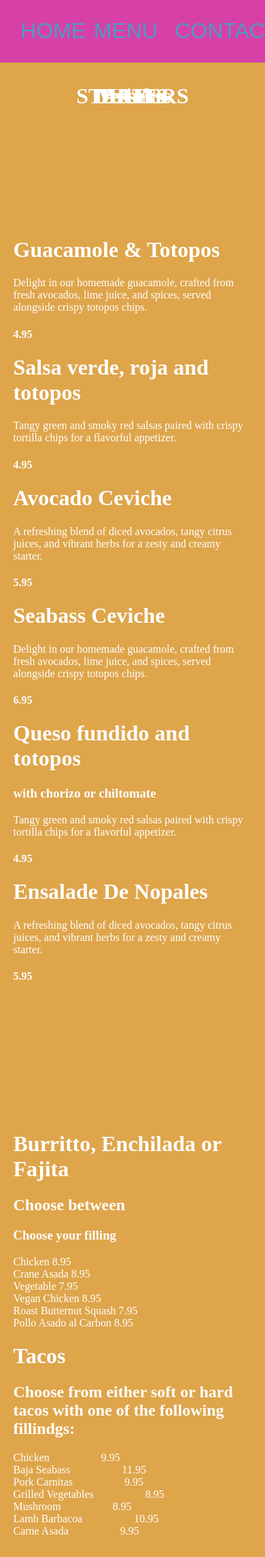
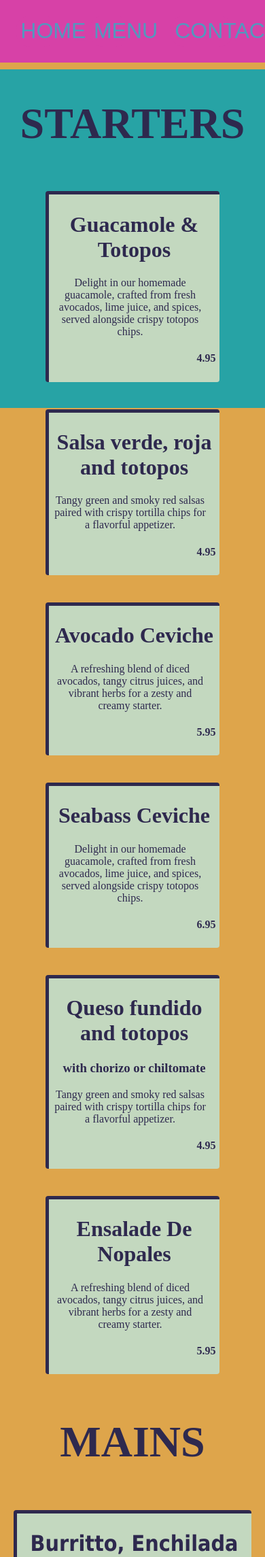
Before and after one commit to hermionelamb/Nopalito, a Flask app: template src/nopalito_flask/templates/menu.html in a window 390 px wide; the page is wider, and only the part inside the window is pictured. Shown: the top 2290 px of that part at 68% size. Run offline with Flask 3, Linux system fonts and the light colour scheme; the template is opened without the code that fills it, so the values that code supplies are empty; some libraries are stand-ins or nearby versions; some web fonts are replaced.

Commit message:
Update menu.css

```diff
--- a/src/nopalito_flask/static/menu.css
+++ b/src/nopalito_flask/static/menu.css
@@ -1,169 +1,84 @@
 
-/* creating a grid where menu items will be stored in  */
-.nestedgrid{
-    width: 90%;
-    display: grid;
-    grid-template-columns: 1fr 1fr 1fr;
-    grid-template-rows: 50px 1fr 1fr 1fr 50px;
-    column-gap: 5%;
-    row-gap: 5%;
-    justify-content: space-evenly;
-    margin-left: 5%;
-    margin-right: 5%;
+@font-face {
+    font-family: 'BarrioRegular'; /* The name you want to use for your font */
+    src: url('../static/fonts/Barrio-Regular.ttf') format('truetype');
 
+
+    /* Add any additional font properties if needed */
   }
 
-.starters{
-    grid-area: 1 / 1 / 2 / 4;
-
-    text-align: center;
-}
-
-
-/* styling rules for the images in the menu */
-.starter1 img, .starter2  img , .starter3  img,
-.starter4 img, .starter5 img, .starter6 img{
-    width: 100%;
-    height: 50%;
-}
-
-
-/* defining the grid boxes for the menu items */
-
-.starter1{
-    grid-area: 2 / 1 / 3 / 2;
-    background-color: #F2CD5D;
-    overflow: hidden;
+  @font-face {
+    font-family: 'BarlowLight';
+    src: url('..static/images/fonts/Barlow-Light.tff') format('truetype');
 
   }
 
 
-
-.starter2{
-    grid-area: 2 / 2 / 3 / 3;
-    background-color: #F2CD5D;
-    overflow: hidden;
+.starters{
+    width: 100%;
+    text-align: center;
+    font-family: 'BarrioRegular';
+    color: #2E294E;
+    font-size: 2em;
 
 }
 
+.b {
+    /* background-image: url('images/website_background.png');
+    background-repeat: repeat;
+    background-position: center;
+    background-color: rgba(0, 0, 0, 0.5);  */
 
-.starter3{
-    grid-area: 2 / 3 / 3 / 4;
-    background-color: #F2CD5D;
-    overflow: hidden;
-
-
+        background-color: #27A3A5;
 }
 
-.starter4{
-    grid-area: 3 / 1 / 4 / 2;
-    background-color: #F2CD5D;
-    overflow: hidden;
+.gallery {
+    display: flex;
+    flex-wrap: wrap;
+    justify-content: center;
+    margin-top: 20px;
+  }
 
+  .gallery-item {
+    margin: 20px;
+    border-radius: 4px;
+    background-color: #C3D8BF;
+    border-left: 5px solid #2E294E;
+    border-top: 5px solid #2E294E;
+    width: 240px;
+    font-family: 'BarlowLight';
+    text-align: center;
+    color: #2E294E;
+    padding: 1% 1.5%;
+  }
+
+  .menu-item {
+    margin: 20px;
+    border-radius: 4px;
+    background-color: #C3D8BF;
+    border-left: 5px solid #2E294E;
+    border-top: 5px solid #2E294E;
+    width: 400px;
+    font-family: 'BarlowLight';
+    text-align: center;
+    color: #2E294E;
+    padding: 1% 1.5%;
+    font-family: Tahoma;
+  }
+
+  .gallery-item .thumbnail {
+    width: 240px;
+    border-radius: 4px;
+  }
+
+  .price{
+    text-align: right;
   }
 
 
 
-.starter5{
-    grid-area: 3 / 2 / 4 / 3;
-    background-color: #F2CD5D;
-    overflow: hidden;
-
-
+  @media only screen and (min-width: 320px) and (max-width: 480px){
+    .gallery-item .thumbnail {
+      width: 95%;
     }
-
-
-.starter6{
-    grid-area: 3 / 3 / 4 / 4;
-    background-color: #F2CD5D;
-    overflow: hidden;
-
-
   }
-/*                          css for smaller screens                                          */
-
-@media  (max-width: 500px){
-
-    .nestedgrid{
-      grid-template-columns: repeat(1, 1fr);
-    }
-
-    body{
-        background-color: aqua;
-
-    }
-
-    .starter1 img, .starter2  img , .starter3  img,
-    .starter4 img, .starter5 img, .starter6 img{
-    width: 100%;
-    height: auto;}
-
-    .starters{
-        grid-area: 1 / 1 / 2 / 2;
-
-        text-align: center;
-    }
-
-
-    .starter1{
-        grid-row-start: 2 ;
-        grid-row-end: 3;
-        background-color: #F2CD5D;
-        overflow: hidden;
-        display: block;
-
-    }
-
-    .starter2{
-        grid-row-start: 3 ;
-        grid-row-end: 4;
-        background-color: #F2CD5D;
-        overflow: hidden;
-        display: block;
-
-    }
-
-    .starter3{
-        grid-row-start: 4 ;
-        grid-row-end: 5;
-        background-color: #F2CD5D;
-        overflow: hidden;
-        display: block;
-
-    }
-
-    .starter4{
-        grid-row-start: 5 ;
-        grid-row-end: 6;
-        background-color: #F2CD5D;
-        overflow: hidden;
-        display: block;
-
-    }
-
-    .starter5{
-        grid-row-start: 6 ;
-        grid-row-end: 7;
-        background-color: #F2CD5D;
-        overflow: hidden;
-        display: block;
-
-    }
-
-    .starter6{
-        grid-row-start: 7 ;
-        grid-row-end: 8;
-        background-color: #F2CD5D;
-        overflow: hidden;
-        display: block;
-
-    }
-
-
-
-
-
-
-
-
-}
```
Lines whose indentation alone changed are shown as unchanged.
